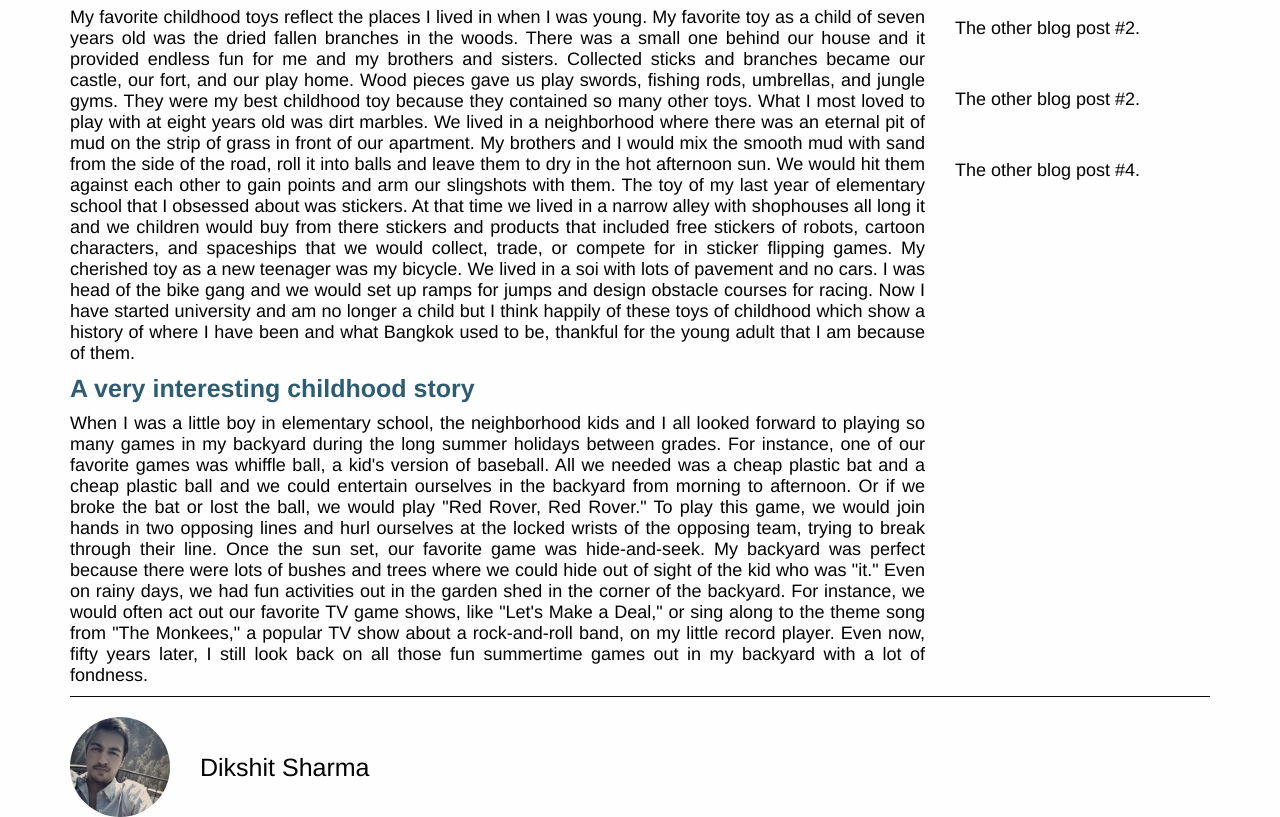
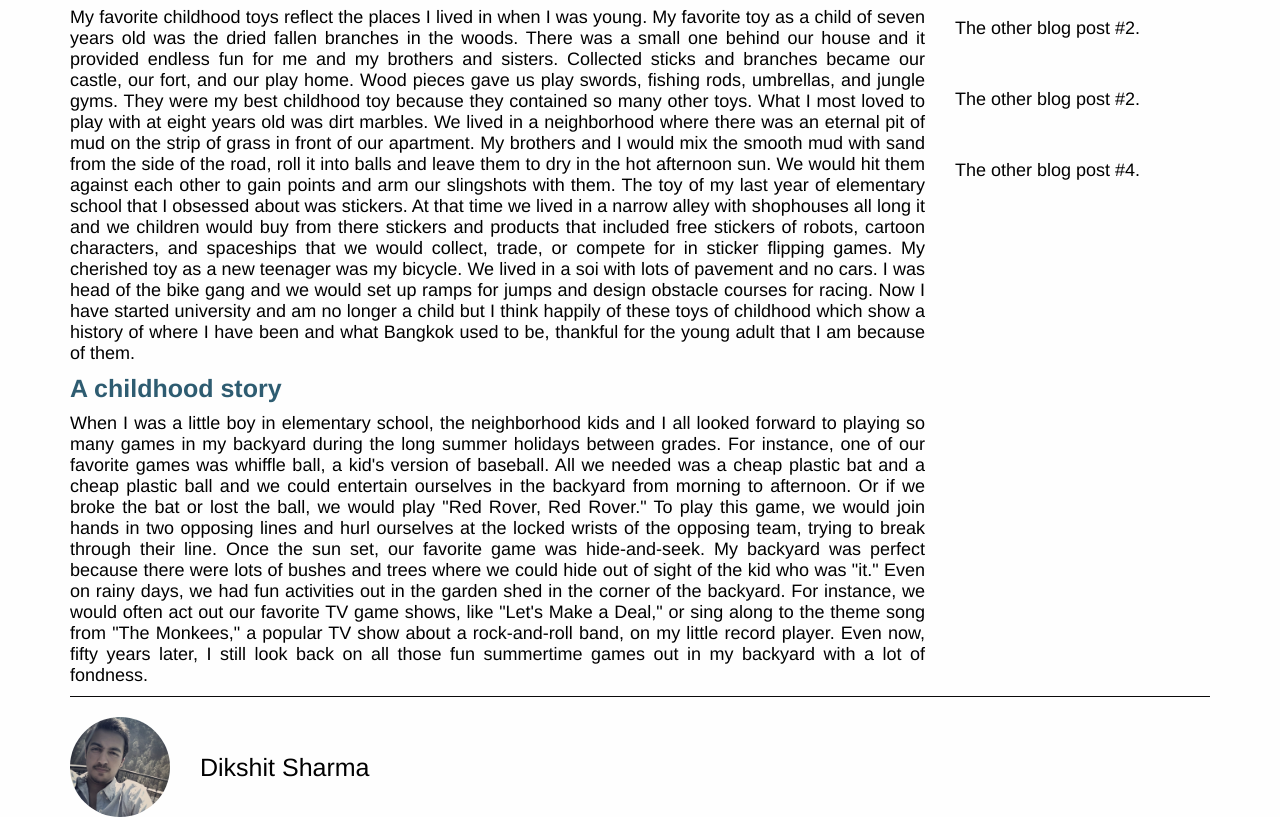
Before and after one commit to sharma-dikshit/blog-post, a plain HTML site: page index.html in a window 1280 px wide. Shown: the part 117-934 px from the top of the page. Drawn offline with Linux system fonts and the light colour scheme.

Commit message:
Reverting the changes

```diff
--- a/index.html
+++ b/index.html
@@ -16,7 +16,7 @@
 
 
                 </p>
-                <h2> A very interesting childhood story </h2>
+                <h2> A childhood story </h2>
                 <p class="main-text">
                     When I was a little boy in elementary school, the neighborhood kids and I all looked forward to playing so many games in my backyard during the long summer holidays between grades. For instance, one of our favorite games was whiffle ball, a kid's version of baseball. All we needed was a cheap plastic bat and a cheap plastic ball and we could entertain ourselves in the backyard from morning to afternoon. Or if we broke the bat or lost the ball, we would play "Red Rover, Red Rover." To play this game, we would join hands in two opposing lines and hurl ourselves at the locked wrists of the opposing team, trying to break through their line. Once the sun set, our favorite game was hide-and-seek. My backyard was perfect because there were lots of bushes and trees where we could hide out of sight of the kid who was "it." Even on rainy days, we had fun activities out in the garden shed in the corner of the backyard. For instance, we would often act out our favorite TV game shows, like "Let's Make a Deal," or sing along to the theme song from "The Monkees," a popular TV show about a rock-and-roll band, on my little record player. Even now, fifty years later, I still look back on all those fun summertime games out in my backyard with a lot of fondness.
                 </p>
```
